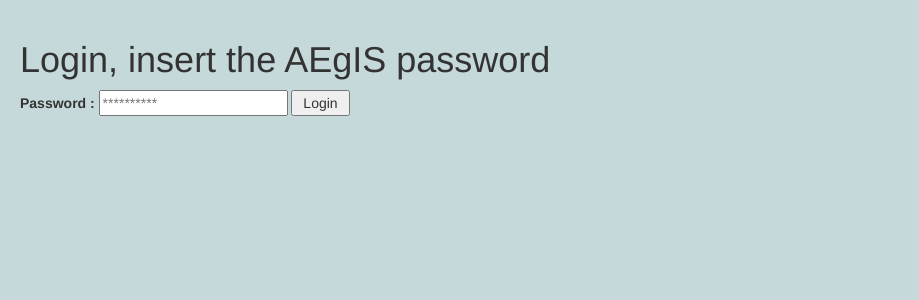
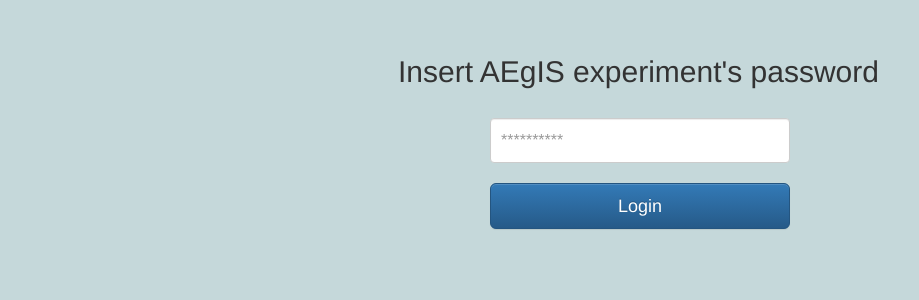
Before and after one commit to agb91/IUMAEgISInterface, a PHP site: page /Tesi/logPage.php in a window 1280 px wide. Shown: the top 300 px of the page, without its empty margins (0-919 px from the left). Run offline with PHP 8.4, Linux system fonts and the light colour scheme; style sheets or scripts are compiled from the project's sources.

Commit message:
login refactor

```diff
--- /dev/null
+++ b/CSS/logPage.css
@@ -0,0 +1,38 @@
+/*
+To change this license header, choose License Headers in Project Properties.
+To change this template file, choose Tools | Templates
+and open the template in the editor.
+*/
+/*
+    Created on : Jun 4, 2016, 5:28:11 PM
+    Author     : andrea
+*/
+body {
+  padding-top: 40px;
+  padding-bottom: 40px;
+  background-color: #C5D8DA; }
+  body .error {
+    width: 471px;
+    padding: 15px;
+    margin: 0 auto;
+    color: Red; }
+  body .form-signin-heading {
+    width: 514px;
+    padding: 15px;
+    margin: 0 auto; }
+  body .form-signin {
+    max-width: 330px;
+    padding: 15px;
+    margin: 0 auto; }
+    body .form-signin .form-control {
+      position: relative;
+      height: auto;
+      -webkit-box-sizing: border-box;
+      -moz-box-sizing: border-box;
+      box-sizing: border-box;
+      padding: 10px;
+      font-size: 16px; }
+      body .form-signin .form-control:hover {
+        z-index: 2; }
+
+/*# sourceMappingURL=logPage.css.map */
--- /dev/null
+++ b/CSS/logPage.scss
@@ -0,0 +1,46 @@
+@import '_variables';
+
+body {
+    padding-top: 40px;
+    padding-bottom: 40px;
+    background-color: $general-background;
+
+    .error
+    {
+        width: 471px;
+        padding: 15px;
+        margin: 0 auto;
+        color: Red;
+
+    }
+    .form-signin-heading
+    {
+        width: 514px;
+        padding: 15px;
+        margin: 0 auto;
+    }
+
+    .form-signin
+    {
+        max-width: 330px;
+        padding: 15px;
+        margin: 0 auto;
+
+        .form-control
+        {
+            position: relative;
+            height: auto;
+            -webkit-box-sizing: border-box;
+            -moz-box-sizing: border-box;
+            box-sizing: border-box;
+            padding: 10px;
+            font-size: 16px;
+            &:hover
+            {
+                z-index: 2;
+            }
+        }
+
+    }
+
+}
--- a/PHP/loginFunctions.php
+++ b/PHP/loginFunctions.php
@@ -21,7 +21,7 @@
 			}
 			else
 			{
-				echo "Password is invalid";
+				echo "<div class='error'> <h1> This Password is not valid </h1></div><br><br>";
 			}
 
 		}
--- a/logPage.php
+++ b/logPage.php
@@ -9,12 +9,23 @@
         <meta charset="utf-8">
         <script src="JS/jquery.js"></script>
         <link href="bootstrap/css/bootstrap.css" rel="stylesheet" media="screen">
-        <link href="CSS/index.css" rel="stylesheet" media="screen">
+        <link href="CSS/logPage.css" rel="stylesheet" media="screen">
         <link href="bootstrap/css/bootstrap-theme.min.css" rel="stylesheet" media="screen">
         <script src="bootstrap/js/bootstrap.min.js"></script>
 	</head>
 	<body class="indexGeneral">
-		<div id="main">
+		<div class="container">
+			<h2 class="form-signin-heading">Insert AEgIS experiment's password</h2>
+			<form action="" method="post" class="form-signin">
+				<label for="inputPassword" class="sr-only">Password</label>
+				<input id="password" name="password" placeholder="**********" type="password" class="form-control">
+				<br>
+				<button class="btn btn-lg btn-primary btn-block" name="submit" type="submit" value=" Login "> Login </button>
+				<!--<button class="btn btn-lg btn-primary btn-block" type="submit">Sign in</button>-->
+			</form>
+		</div> <!-- /container -->
+
+		<!--<div id="main">
 			<h1>Login, insert the AEgIS password</h1>
 			<div id="login">
 				<form action="" method="post">
@@ -23,6 +34,6 @@
 					<input name="submit" type="submit" value=" Login ">
 				</form>
 			</div>
-		</div>
+		</div>-->
 	</body>
 </html>
```
Also changed, not shown: index.php (+11 -9 lines), 1 other file.
